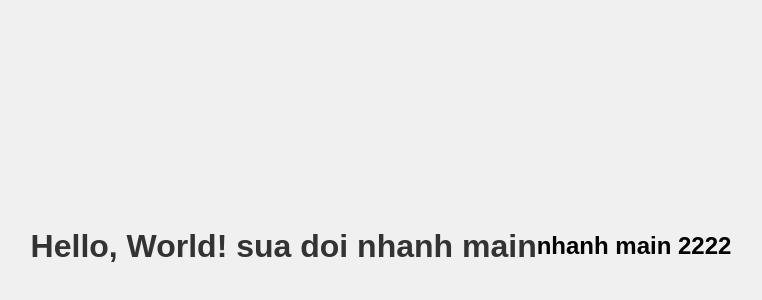
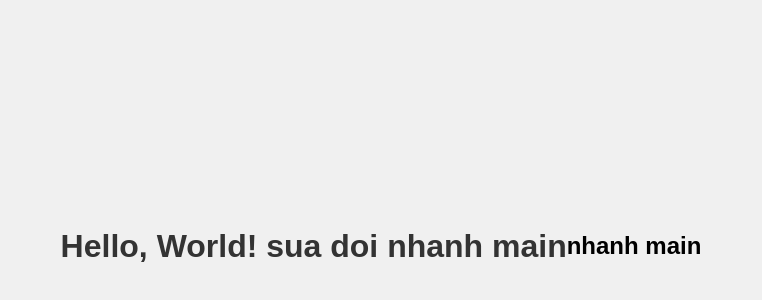
Before and after one commit to khapc2004/branch, a plain HTML site: page index.html in a window 1280 px wide. Shown: the part 154-454 px from the top of the page, without its empty margins (259-1021 px from the left). Drawn offline with Linux system fonts and the light colour scheme.

Commit message:
nhanh main 2nd

```diff
--- a/index.html
+++ b/index.html
@@ -21,6 +21,6 @@
   </head>
   <body>
     <h1>Hello, World! sua doi nhanh main</h1>
-    <h2>nhanh main 2222</h2>
+    <h2>nhanh main</h2>
   </body>
 </html>
```
